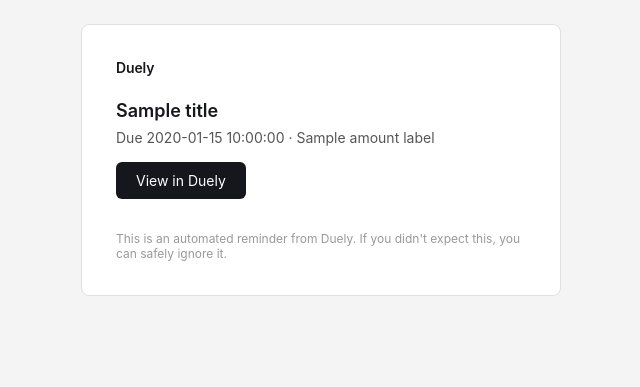
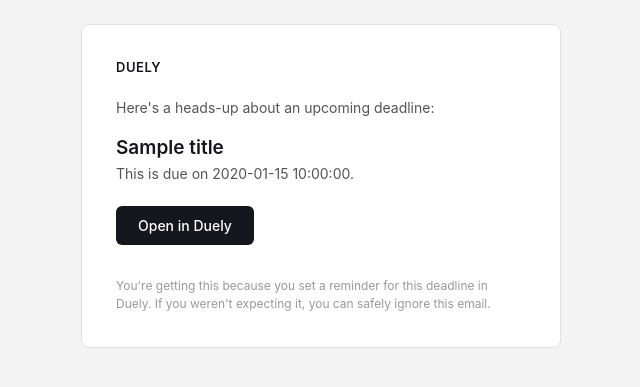
Before and after one commit to pv-toledo/duely, a Python web app: template apps/worker/services/reminders/templates/reminder.html in a window 1280 px wide. Shown: the top 387 px of the page, without its empty margins (319-959 px from the left). Run offline with Jinja, Linux system fonts and the light colour scheme; the template is opened without the code that fills it: most values are stand-ins (such as "Sample title", 1, 10 or a date in 2020).

Commit message:
refactor: email template

```diff
--- a/apps/worker/services/reminders/templates/reminder.html
+++ b/apps/worker/services/reminders/templates/reminder.html
@@ -4,28 +4,26 @@
     <table role="presentation" width="100%" style="max-width: 480px; margin: 0 auto; background-color: #ffffff; border: 1px solid #e0e0e0; border-radius: 8px;">
       <tr>
         <td style="padding: 32px;">
-          <p style="margin: 0 0 24px 0; font-size: 14px; font-weight: 600; color: #16161d; letter-spacing: -0.01em;">
+          <p style="margin: 0 0 24px 0; font-size: 13px; font-weight: 600; letter-spacing: 0.04em; color: #16161d; text-transform: uppercase;">
             Duely
           </p>
 
-          <p style="margin: 0 0 8px 0; font-size: 18px; font-weight: 600; color: #16161d;">
+          <p style="margin: 0 0 20px 0; font-size: 14px; color: #555555;">
+            Here's a heads-up about an upcoming deadline:
+          </p>
+
+          <p style="margin: 0 0 6px 0; font-size: 19px; font-weight: 600; color: #16161d;">
             {{ title }}
           </p>
 
-          <p style="margin: 0 0 16px 0; font-size: 14px; color: #555555;">
-            Due {{ due_date_formatted }}
-            {% if amount_label %}&middot; {{ amount_label }}{% endif %}
+          <p style="margin: 0 0 24px 0; font-size: 14px; color: #555555;">
+            This is due on {{ due_date_formatted }}.
           </p>
 
+          <a href="{{ app_url }}" style="display: inline-block; padding: 11px 22px; background-color: #16161d; color: #ffffff; text-decoration: none; font-size: 14px; font-weight: 500; border-radius: 6px;">Open in Duely</a>
 
-          <a href="{{ app_url }}"
-            style="display: inline-block; padding: 10px 20px; background-color: #16161d; color: #ffffff; text-decoration: none; font-size: 14px; border-radius: 6px;"
-          >
-            View in Duely
-          </a>
-
-          <p style="margin: 32px 0 0 0; font-size: 12px; color: #999999;">
-            This is an automated reminder from Duely. If you didn't expect this, you can safely ignore it.
+          <p style="margin: 32px 0 0 0; font-size: 12px; line-height: 1.5; color: #999999;">
+            You're getting this because you set a reminder for this deadline in Duely. If you weren't expecting it, you can safely ignore this email.
           </p>
         </td>
       </tr>
```
Also changed, not shown: package-lock.json, 1 other file.
